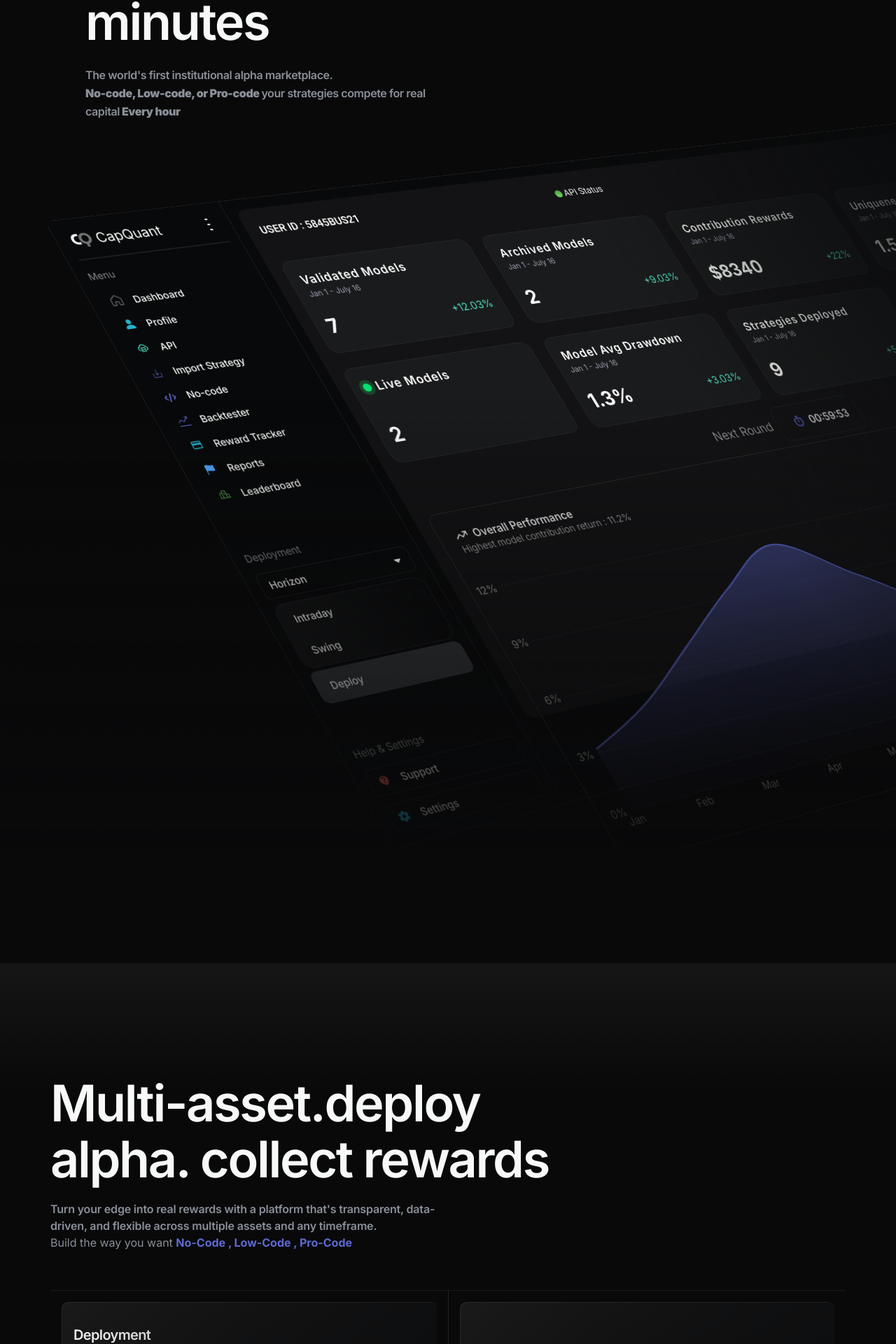
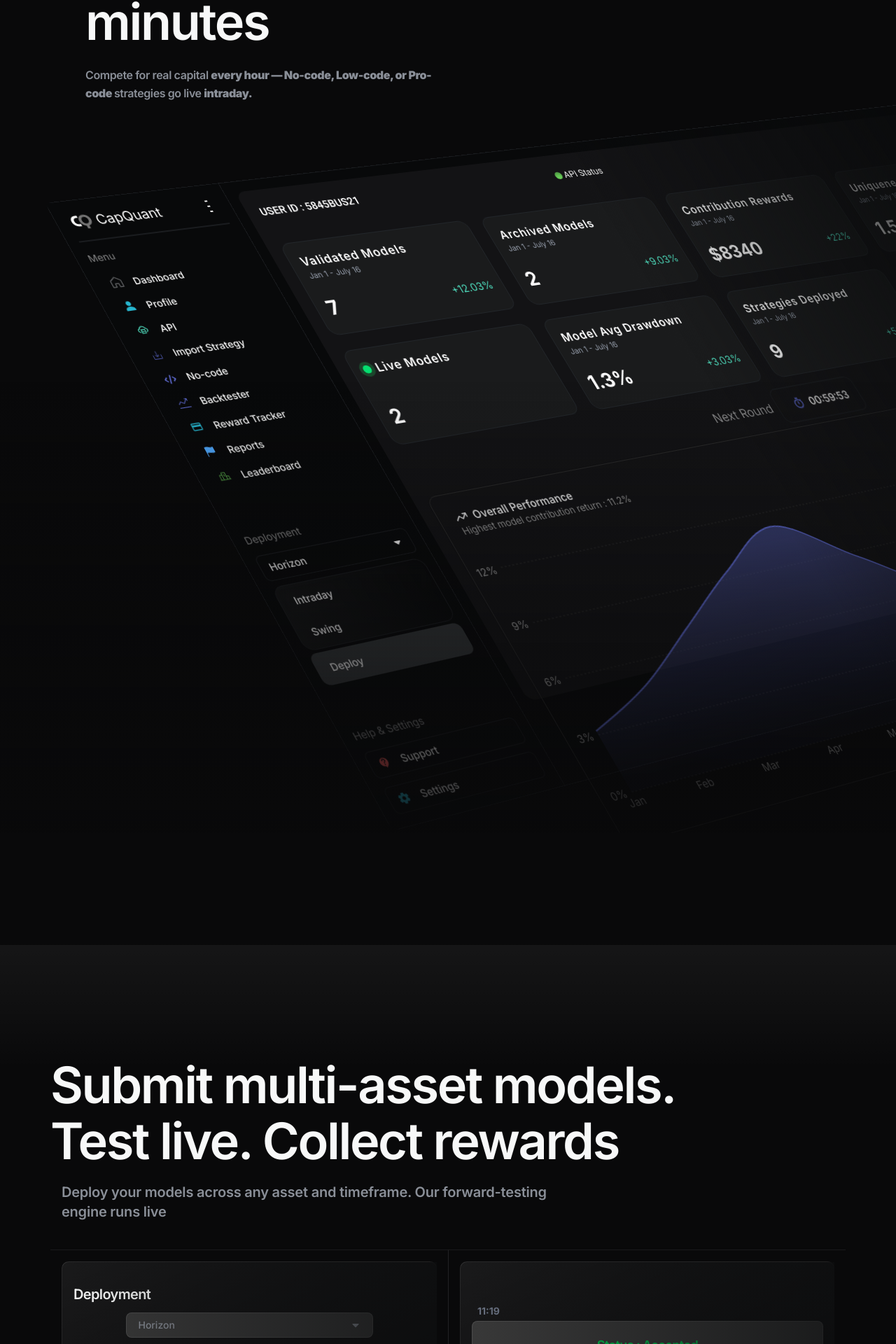
Before and after one commit to Capquant2026/CQ-landing-page-final-, a Next.js app in the folder frontend/: page / in a window 1280 px wide. Shown: the part 329-2249 px from the top of the page at 70% size. Built offline with nearby package versions, Linux system fonts and the light colour scheme.

Commit message:
fixing some sections UI

```diff
--- a/frontend/app/layout.tsx
+++ b/frontend/app/layout.tsx
@@ -13,7 +13,8 @@
   icons: {
     icon: "/logo.svg",
   },
-  description: "CapQuant landing page",
+  description:
+    "From idea to live trading in 60 minutes. First institutional alpha marketplace where multi-asset, intraday model submissions compete for capital through real-time performance scoring—no-code, low-code, or pro-code supported​",
 };
 
 export default function RootLayout({
--- a/frontend/components/Analytics-section.tsx
+++ b/frontend/components/Analytics-section.tsx
@@ -50,7 +50,7 @@
     {
       title: "live Model",
       semiTitle:
-        "Your weighted model triggers live trades with real-time risk controls",
+        "Model weighted. Signal triggered",
       time: "11:30",
     },
     {
@@ -90,9 +90,9 @@
             className="text-4xl sm:text-4xl md:text-5xl lg:text-6xl xl:text-7xl
                          leading-tight sm:leading-tight md:leading-[1.1] lg:leading-[1.1]
                          font-[555] tracking-[-.0325em] text-balance
-                         max-w-full sm:max-w-3xl md:max-w-4xl lg:max-w-5xl"
+                         max-w-full sm:max-w-3xl md:max-w-4xl  lg:max-w-5xl"
           >
-            Multi-asset.deploy alpha. collect rewards
+            Submit multi-asset models. Test live. Collect rewards
           </motion.h2>
 
           <motion.p
@@ -112,59 +112,15 @@
               duration: 0.8,
               ease: [0.25, 0.46, 0.45, 0.94],
             }}
-            className="font-[510] tracking-[-0.011em] text-[#8a8f98] w-full md:w-1/2 mt-5"
+            className="font-[510] px-4 tracking-[-0.011em]   text-[#8a8f98] w-full md:w-4/6 text-xl mt-5"
           >
-            Turn your edge into real rewards with a platform that's transparent,
-            data-driven, and flexible across multiple assets and any timeframe.
+            Deploy your models across any asset and timeframe. Our forward-testing engine runs live
+
           </motion.p>
 
-          <motion.p
-            initial={{
-              y: 30,
-              opacity: 0,
-            }}
-            whileInView={{
-              y: 0,
-              opacity: 1,
-            }}
-            viewport={{
-              once: true,
-            }}
-            transition={{
-              delay: 0.4,
-              duration: 0.8,
-              ease: [0.25, 0.46, 0.45, 0.94],
-            }}
-            className="text-[#8a8f98] mb-4"
-          >
-            Build the way you want{" "}
-            <strong className="text-[#5e6ad2]">
-              No-Code , Low-Code , Pro-Code
-            </strong>
-          </motion.p>
 
-          <motion.span
-            initial={{
-              y: 10,
-              opacity: 0,
-            }}
-            whileInView={{
-              y: 0,
-              opacity: 1,
-            }}
-            viewport={{
-              once: true,
-            }}
-            transition={{
-              delay: 0.4,
-              duration: 0.9,
-              ease: [0.25, 0.46, 0.45, 0.94],
-              staggerChildren: 0.1,
-            }}
-            className="inline-block"
-          >
 
-          </motion.span>
+
         </div>
 
         <motion.div
@@ -339,7 +295,7 @@
                   {titles[currentIndex].time}
                 </div>
                 <motion.div className="bg-[#393939] w-full border relative text-center rounded-md p-5 border-[#ffffff1a]">
-                  <h2 className="text-lg text-blue-500 font-[555] tracking-[-.0325em]">
+                  <h2 className="text-lg text-green-500 font-semibold tracking-[-.0325em]">
                     {titles[currentIndex].title}
                   </h2>
                   <hr className="border border-[#ffffff1a] my-2" />
--- a/frontend/components/Contact.tsx
+++ b/frontend/components/Contact.tsx
@@ -353,7 +353,7 @@
             {
               icon: FaDiscord,
               label: "Discord",
-              url: "https://discord.com/invite/es37CSup",
+              url: "https://discord.gg/AW2H3ckuPw",
             },
             {
               icon: FaLinkedin,
--- a/frontend/components/Hero.tsx
+++ b/frontend/components/Hero.tsx
@@ -55,17 +55,16 @@
               delay: 0.1,
               duration: 0.8,
               ease: [0.25, 0.46, 0.45, 0.94],
-            staggerChildren: 0.1,
+              staggerChildren: 0.1,
             }}
             className="text-[#8A8F98] text-sm sm:text-base md:text-md font-[555]
                         leading-relaxed sm:leading-relaxed md:leading-relaxed mt-5
                         tracking-tight text-center md:text-left w-full md:w-1/2
                         max-w-1/2"
           >
-            <span>The world's first institutional alpha marketplace.</span>
-            <strong className="text-nowrap"> No-code, Low-code, or Pro-code </strong>
-            <span>your strategies compete for real capital
-            <strong> Every hour</strong></span>
+            Compete for real capital{" "}
+            <strong>every hour — No-code, Low-code, or Pro-code </strong>
+            strategies go live <strong>intraday.</strong>
           </motion.p>
         </div>
       </div>
--- a/frontend/components/Low-code.tsx
+++ b/frontend/components/Low-code.tsx
@@ -84,9 +84,9 @@
             staggerChildren: 0.1,
           }}
           className="font-[510] tracking-[-0.011em] text-[#8a8f98]
-                     w-full sm:w-3/4 md:w-2/3 lg:w-1/2
+                     w-full sm:w-3/4  lg:w-1/2
                      px-4 sm:px-0 text-center sm:text-left
-                     text-sm sm:text-base"
+md:w-4/6 text-xl"
         >
           Ideal for traders with basic coding knowledge who want flexibility
           without starting from scratch.
@@ -112,7 +112,7 @@
           duration: 1.2,
           ease: [0.215, 0.61, 0.355, 1],
         }}
-      className="mr-20 flex mt-5 flex-col lg:flex-row items-center justify-between lg:justify-center gap-15 lg:gap-0">
+      className="mr-20 flex mt-10 flex-col lg:flex-row items-center justify-between lg:justify-center gap-15 lg:gap-0">
         <MovingSymbolCode />
         <Image src={arrowImg} alt="arrowimg" className="rotate-90 lg:rotate-0" priority />
         <Image src={code} alt="code" width={300} priority />
--- a/frontend/components/No-code.tsx
+++ b/frontend/components/No-code.tsx
@@ -89,9 +89,9 @@
             staggerChildren: 0.1,
           }}
           className="font-[510] tracking-[-0.011em] text-[#8a8f98]
-                     w-full sm:w-3/4 md:w-2/3 lg:w-1/2
+                     w-full sm:w-3/4 lg:w-1/2
                      mt-5 px-4 sm:px-0 text-center sm:text-left
-                     text-sm sm:text-base"
+                      md:w-4/6 text-xl"
         >
           Perfect for traders who have ideas but no coding background—stack
           conditions, test, and deploy in minutes.
--- a/frontend/components/Security.tsx
+++ b/frontend/components/Security.tsx
@@ -56,7 +56,7 @@
               duration: 0.8,
               ease: [0.25, 0.46, 0.45, 0.94],
             }}
-            className="font-[510] tracking-[-0.011em] text-[#8a8f98] w-full md:w-1/2 mt-5"
+            className="font-[510] tracking-[-0.011em] text-[#8a8f98] md:w-[55%] text-xl mt-5"
           >
            Your models stay protected with full encryption on both ends, secure
            APIs, and complete IP safeguarding
@@ -85,7 +85,7 @@
             duration: 1.2,
             ease: [0.215, 0.61, 0.355, 1],
           }}
-          className="w-full flex items-center relative justify-center max-w-[1100px] mt-16 sm:mt-20"
+          className="w-full flex items-center relative justify-center max-w-[1100px] mt-16 lg:mt-10"
         >
           <motion.div
             className={`w-full before:content-[""] before:absolute    before:w-full before:bg-gradient-to-t  md:flex-row before:inset-0 before:from-[#09090a] before:opacity-50 before:to-transparent before:z-50 before:h-full flex items-center justify-center p-4 bg-gradient-to-b from-[#141516] via-[#0f1011] to-[#08090A] rounded-2xl shadow-2xl border border-white/5 backdrop-blur-sm min-h-[300px] sm:min-h-[400px] relative overflow-hidden`}
```
Also changed, not shown: frontend/components/CapquantApi.tsx (+6 -7 lines).
